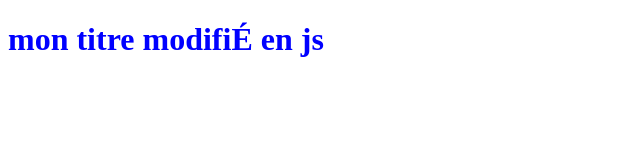
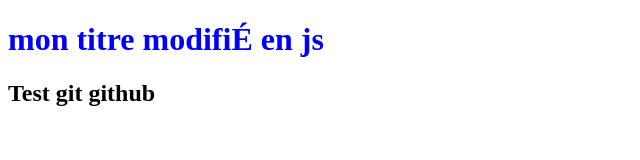
Before and after one commit to AnaLeon84/test2, a plain HTML site: page index.html in a window 1280 px wide. Shown: the whole page, without its empty margins (0-640 px from the left). Drawn offline with Linux system fonts and the light colour scheme.

Commit message:
Test git github

```diff
--- a/index.html
+++ b/index.html
@@ -9,6 +9,8 @@
 </head>
 <body>
     <h1>Mon titre</h1>
+    <h2>Test git github</h2>
+
 
     <script src="test.js"></script>
 </body>
```
